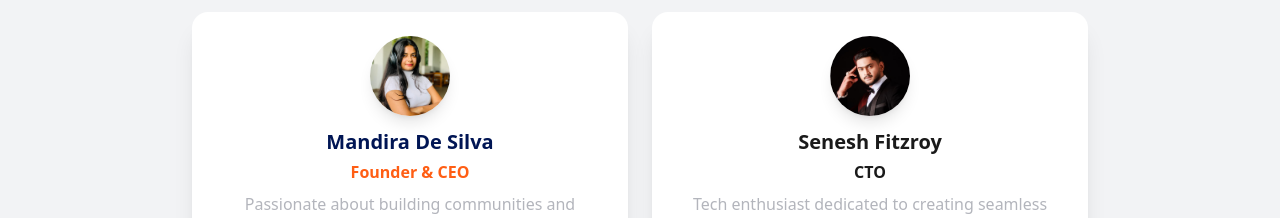
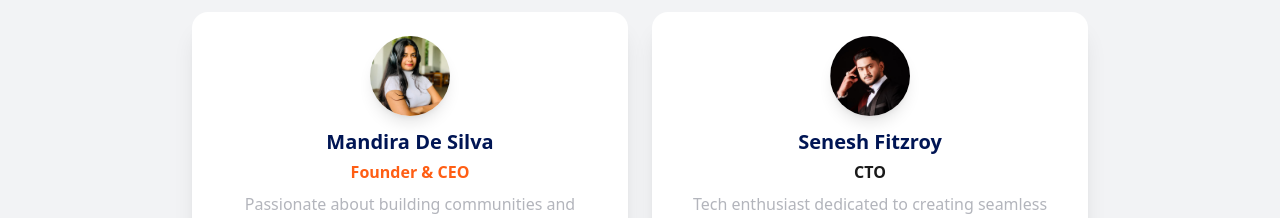
Before and after one commit to SeneshFitzroy/ToolnTask, a Next.js app: page /About in a window 1280 px wide. Shown: the part 1600-1818 px from the top of the page. Built offline with nearby package versions, Linux system fonts and the light colour scheme; no server answers; the database is empty; a web font is replaced by a local one.

Commit message:
feat: Enhanced pages/About.tsx,  - Detailed changes: diff --git a/pages/About.tsx b/pages/About.tsx ind... at 01:58 PM +0530, July 03, 2025

```diff
--- a/pages/About.tsx
+++ b/pages/About.tsx
@@ -279,7 +279,7 @@ export default function About() {
                     </div>
                   )}
                 </div>
-                <h3 className="text-lg sm:text-xl font-bold mb-1" style={{ color: theme === 'dark' ? '#FFFFFF' : '#1a1a1a' }}>Senesh Fitzroy</h3>
+                <h3 className="text-lg sm:text-xl font-bold mb-1" style={{ color: theme === 'dark' ? '#FFFFFF' : '#001554' }}>Senesh Fitzroy</h3>
                 <p className="font-semibold mb-2" style={{ color: '#1a1a1a' }}>CTO</p>
                 <p className="text-sm sm:text-base leading-relaxed" style={{ color: '#B3B5BC' }}>
                   Tech enthusiast dedicated to creating seamless user experiences.
```
